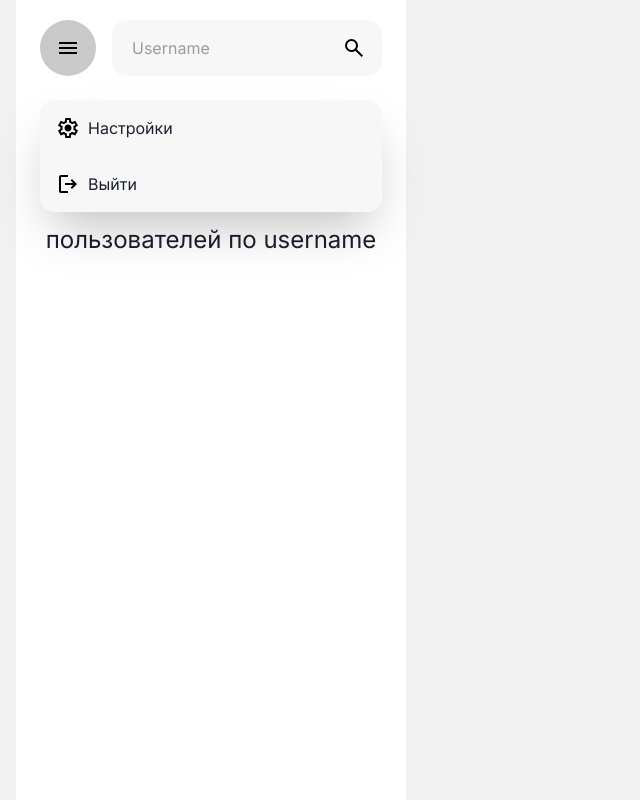
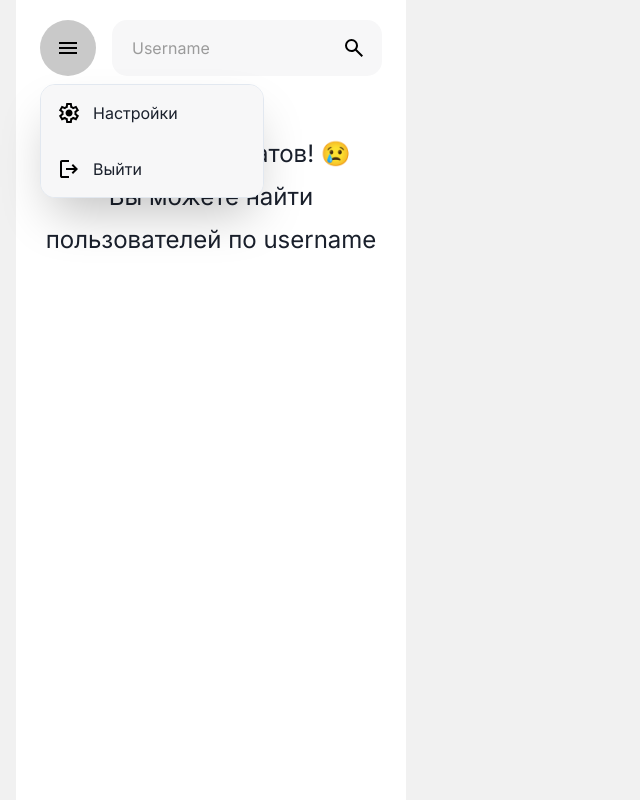
Before and after one commit to nikitin-rus/chatie, a Next.js app: page /chats in a window 1280 px wide. Both pictures are taken after a click on the button "open menu icon". Shown: the whole page, without its empty margins (0-640 px from the left). Built offline with nearby package versions, Linux system fonts and the light colour scheme.

Commit message:
refactor: use chakra-ui Menu component

```diff
--- a/src/app/chats/layout.tsx
+++ b/src/app/chats/layout.tsx
@@ -1,5 +1,5 @@
+import { Sidebar } from "@/ui/cards/chats/Sidebar";
 import { PageContainer } from "@/ui/PageContainer";
-import { Sidebar } from "@/ui/Sidebar";
 import { Grid, GridItem } from "@chakra-ui/react";
 import { Metadata } from "next";
 import { PropsWithChildren } from "react";
--- a/src/hooks/useOutsideClick.ts
+++ /dev/null
@@ -1,30 +0,0 @@
-import { MutableRefObject, useEffect } from "react";
-
-function isNode(eventTarget: EventTarget): eventTarget is Node {
-  return (eventTarget as Node).nodeType !== undefined;
-}
-
-export function useOutsideClick(
-  onOutsideClick: () => void,
-  ...refs: MutableRefObject<Node | null>[]
-) {
-  function handleOutsideClick(e: PointerEvent) {
-    if (
-      refs.every(
-        (ref) =>
-          e.target && isNode(e.target) && !ref.current?.contains(e.target)
-      )
-    ) {
-      onOutsideClick();
-    }
-  }
-
-  useEffect(() => {
-    if (refs.length) {
-      document.addEventListener("pointerdown", handleOutsideClick);
-
-      return () =>
-        document.removeEventListener("pointerdown", handleOutsideClick);
-    }
-  }, [refs]);
-}
--- /dev/null
+++ b/src/theme/styleConfigs/Menu.ts
@@ -0,0 +1,43 @@
+import { menuAnatomy } from "@chakra-ui/anatomy";
+import { createMultiStyleConfigHelpers } from "@chakra-ui/react";
+
+const { defineMultiStyleConfig } = createMultiStyleConfigHelpers(
+  menuAnatomy.keys
+);
+
+export const Menu = defineMultiStyleConfig({
+  variants: {
+    default: {
+      list: {
+        overflow: "hidden",
+        boxShadow: "2xl",
+      },
+      item: {
+        background: "grayscale.2",
+
+        _hover: {
+          background: "grayscale.4",
+        },
+
+        _active: {
+          background: "grayscale.5",
+        },
+      },
+    },
+  },
+  sizes: {
+    default: {
+      list: {
+        borderRadius: "15px",
+        p: 0,
+      },
+      item: {
+        p: "1rem",
+      },
+    },
+  },
+  defaultProps: {
+    variant: "default",
+    size: "default",
+  },
+});
--- a/src/theme/theme.ts
+++ b/src/theme/theme.ts
@@ -5,6 +5,7 @@ import { Link } from "./styleConfigs/Link";
 import { Card } from "./styleConfigs/Card";
 import { FormError } from "./styleConfigs/FormError";
 import { FormLabel } from "./styleConfigs/FormLabel";
+import { Menu } from "./styleConfigs/Menu";
 
 export const theme = extendTheme({
   styles: {
@@ -24,6 +25,7 @@ export const theme = extendTheme({
     FormLabel,
     FormError,
     Card,
+    Menu,
   },
   textStyles: {
     h1: {
--- a/src/ui/Sidebar.tsx
+++ /dev/null
@@ -1,77 +0,0 @@
-"use client";
-
-import {
-  Box,
-  Flex,
-  IconButton,
-  Input,
-  InputGroup,
-  InputRightElement,
-  Text,
-} from "@chakra-ui/react";
-import { Menu } from "./icons/Menu";
-import { Search } from "./icons/Search";
-import { useTranslation } from "react-i18next";
-import { useRef, useState } from "react";
-import { MenuCard } from "./cards/chats/MenuCard";
-import { useOutsideClick } from "@/hooks/useOutsideClick";
-
-export function Sidebar() {
-  const { t } = useTranslation();
-  const [isMenuOpen, setIsMenuOpen] = useState(false);
-  const menuRef = useRef<HTMLDivElement | null>(null);
-  const menuButtonRef = useRef<HTMLButtonElement | null>(null);
-
-  useOutsideClick(handleOutsideClick, menuRef, menuButtonRef);
-
-  function handleMenuButtonClick() {
-    setIsMenuOpen(!isMenuOpen);
-  }
-
-  function handleOutsideClick() {
-    setIsMenuOpen(false);
-  }
-
-  return (
-    <Flex
-      flexDir="column"
-      rowGap="1rem"
-      p="1.25rem 1.5rem"
-      bg="grayscale.1"
-      h="100%"
-    >
-      <Flex as="nav" position="relative" columnGap="1rem">
-        <IconButton
-          ref={menuButtonRef}
-          size="iconBig"
-          aria-label="open menu icon"
-          icon={<Menu />}
-          isRound={true}
-          onClick={handleMenuButtonClick}
-          isActive={isMenuOpen}
-        />
-
-        <InputGroup>
-          <Input placeholder={t("pages.chats.sidebar.userName")} pr="3.5rem" />
-
-          <InputRightElement>
-            <Search />
-          </InputRightElement>
-        </InputGroup>
-
-        {isMenuOpen && (
-          <Box position="absolute" top="5rem" left={0} right={0} ref={menuRef}>
-            <MenuCard />
-          </Box>
-        )}
-      </Flex>
-
-      <Flex flexDir="column" pt="2.5rem">
-        <Text textStyle="message1" textAlign="center">
-          {t("pages.chats.sidebar.noChats")} <br />
-          {t("pages.chats.sidebar.findUsers")}
-        </Text>
-      </Flex>
-    </Flex>
-  );
-}
--- a/src/ui/cards/chats/MenuCard.tsx
+++ b/src/ui/cards/chats/MenuCard.tsx
@@ -1,10 +1,16 @@
 "use client";
 
-import { Flex } from "@chakra-ui/react";
-import { MenuItem } from "./MenuItem";
+import {
+  Menu,
+  MenuButton,
+  MenuList,
+  MenuItem,
+  IconButton,
+} from "@chakra-ui/react";
 import { Settings } from "@/ui/icons/Settings";
 import { useTranslation } from "react-i18next";
 import { LogOut } from "@/ui/icons/LogOut";
+import { Menu as MenuIcon } from "@/ui/icons/Menu";
 
 export function MenuCard() {
   const { t } = useTranslation();
@@ -14,23 +20,22 @@ export function MenuCard() {
   function handleLogOut() {}
 
   return (
-    <Flex
-      flexDir="column"
-      boxShadow="2xl"
-      borderRadius="15px"
-      overflow="hidden"
-      as="nav"
-    >
-      <MenuItem
-        icon={<Settings />}
-        title={t("pages.chats.menu.settings")}
-        onClick={handleSettingsClick}
+    <Menu>
+      <MenuButton
+        as={IconButton}
+        size="iconBig"
+        aria-label="open menu icon"
+        icon={<MenuIcon />}
+        isRound={true}
       />
-      <MenuItem
-        icon={<LogOut />}
-        title={t("pages.chats.menu.logOut")}
-        onClick={handleLogOut}
-      />
-    </Flex>
+      <MenuList>
+        <MenuItem icon={<Settings />} onClick={handleSettingsClick}>
+          {t("pages.chats.menu.settings")}
+        </MenuItem>
+        <MenuItem icon={<LogOut />} onClick={handleLogOut}>
+          {t("pages.chats.menu.logOut")}
+        </MenuItem>
+      </MenuList>
+    </Menu>
   );
 }
--- a/src/ui/cards/chats/MenuItem.tsx
+++ /dev/null
@@ -1,26 +0,0 @@
-import { Flex, Text } from "@chakra-ui/react";
-
-interface Props {
-  title: string;
-  icon: React.ReactElement;
-  onClick?: () => void;
-}
-
-export function MenuItem({ title, icon, onClick }: Props) {
-  return (
-    <Flex
-      alignItems="center"
-      columnGap="0.5rem"
-      p="1rem"
-      bg="grayscale.2"
-      _hover={{ bg: "grayscale.4" }}
-      _active={{ bg: "grayscale.5" }}
-      cursor="pointer"
-      userSelect="none"
-      onClick={onClick}
-    >
-      {icon}
-      <Text textStyle="body3">{title}</Text>
-    </Flex>
-  );
-}
--- /dev/null
+++ b/src/ui/cards/chats/Sidebar.tsx
@@ -0,0 +1,43 @@
+"use client";
+
+import {
+  Flex,
+  Input,
+  InputGroup,
+  InputRightElement,
+  Text,
+} from "@chakra-ui/react";
+import { useTranslation } from "react-i18next";
+import { MenuCard } from "./MenuCard";
+import { Search } from "@/ui/icons/Search";
+
+export function Sidebar() {
+  const { t } = useTranslation();
+
+  return (
+    <Flex
+      flexDir="column"
+      rowGap="1rem"
+      p="1.25rem 1.5rem"
+      bg="grayscale.1"
+      h="100%"
+    >
+      <Flex as="nav" position="relative" columnGap="1rem">
+        <MenuCard />
+        <InputGroup>
+          <Input placeholder={t("pages.chats.sidebar.userName")} pr="3.5rem" />
+          <InputRightElement>
+            <Search />
+          </InputRightElement>
+        </InputGroup>
+      </Flex>
+
+      <Flex flexDir="column" pt="2.5rem">
+        <Text textStyle="message1" textAlign="center">
+          {t("pages.chats.sidebar.noChats")} <br />
+          {t("pages.chats.sidebar.findUsers")}
+        </Text>
+      </Flex>
+    </Flex>
+  );
+}
```
